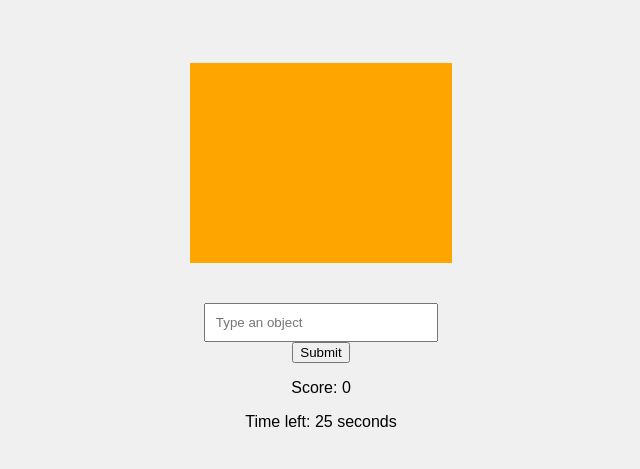
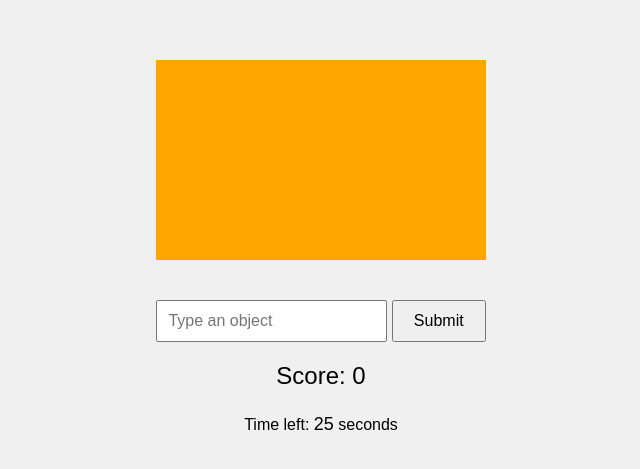
Before and after one commit to luxacreative/color-game, a plain HTML site: page index.html in a window 1280 px wide. Shown: the part 155-624 px from the top of the page, without its empty margins (319-959 px from the left). Drawn offline with Linux system fonts and the light colour scheme.

Commit message:
Update style.css

```diff
--- a/style.css
+++ b/style.css
@@ -9,7 +9,7 @@ body {
     text-align: center;
 }
 
-#game-container {
+#game {
     text-align: center;
 }
 
@@ -19,8 +19,24 @@ body {
     margin: 20px 0;
 }
 
-input[type="text"] {
+#user-input {
     padding: 10px;
-    width: 80%;
+    font-size: 16px;
     margin-top: 20px;
 }
+
+button {
+    padding: 10px 20px;
+    font-size: 16px;
+    margin-top: 20px;
+}
+
+#score {
+    font-size: 24px;
+    margin-top: 20px;
+}
+
+#time-left {
+    font-size: 18px;
+    margin-top: 20px;
+}
```
